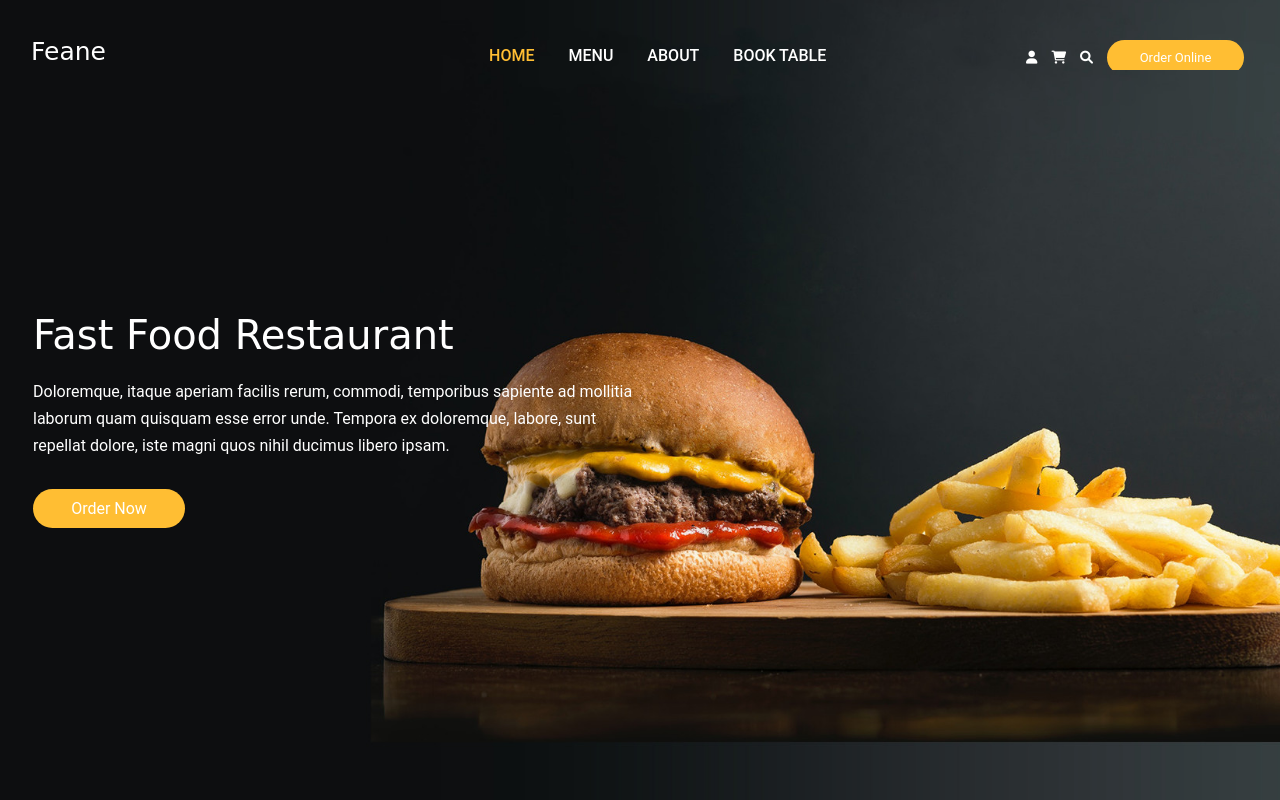
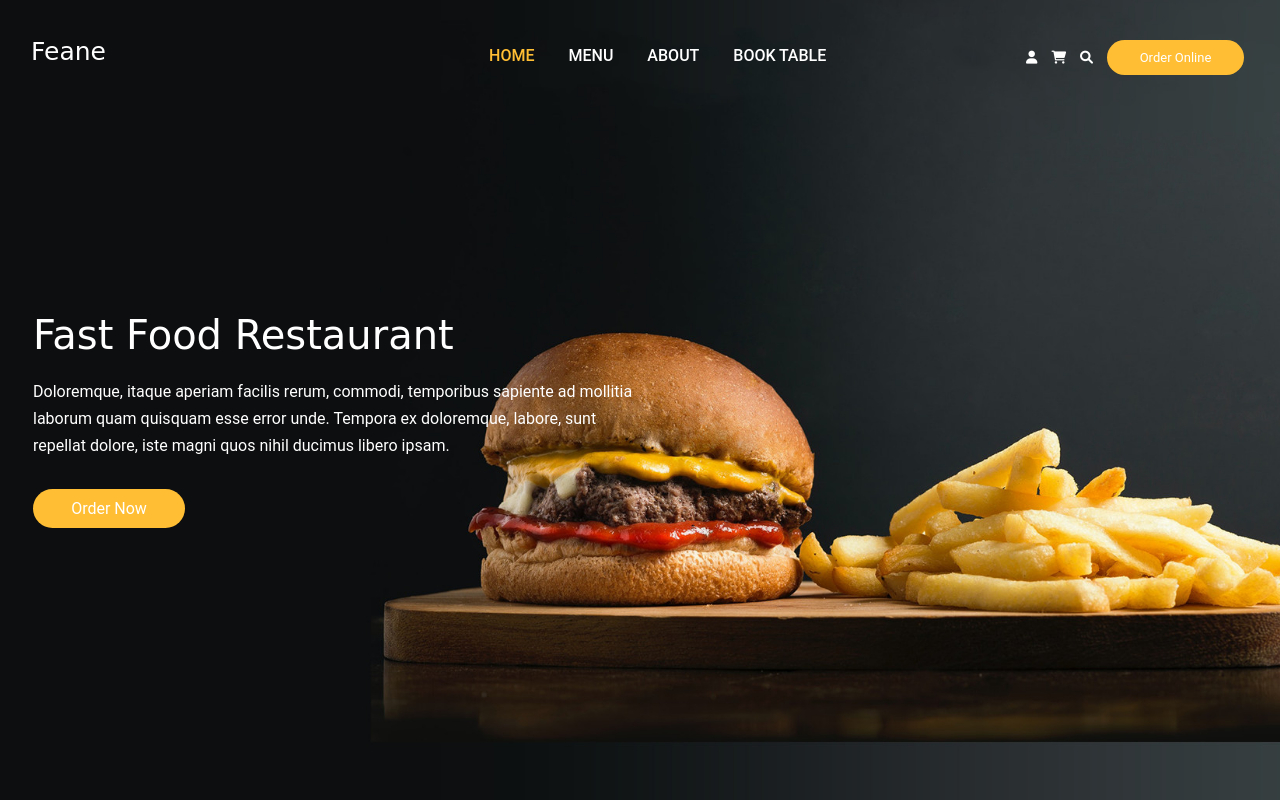
Before and after one commit to Cam0411/feane, a plain HTML site: page index.html in a window 1280 px wide. Shown: the top 800 px of the page. Drawn offline with nearby package versions, Linux system fonts and the light colour scheme.

Commit message:
Add files via upload

```diff
--- a/style.css
+++ b/style.css
@@ -8,7 +8,7 @@
 .header
 {
 
-    height:70px;
+    height:100px;
     padding: 15px;
     overflow: hidden;
 }
@@ -98,7 +98,7 @@
     background: url("asset/hero-bg.jpg");
     background-repeat: no-repeat;
     background-size: cover;
-    margin-top: -70px;
+    margin-top: -100px;
     background-position: center;
     display: flex;
     align-items: center;
```
